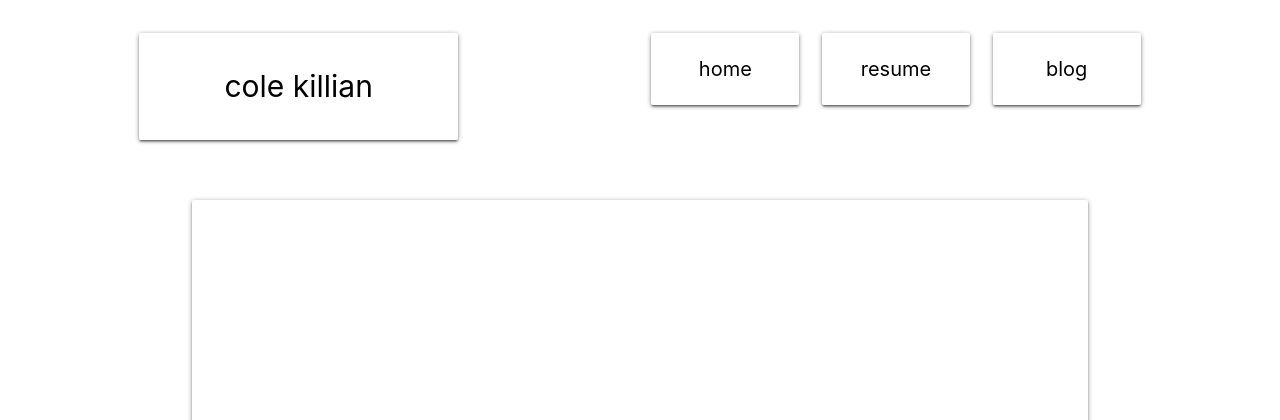
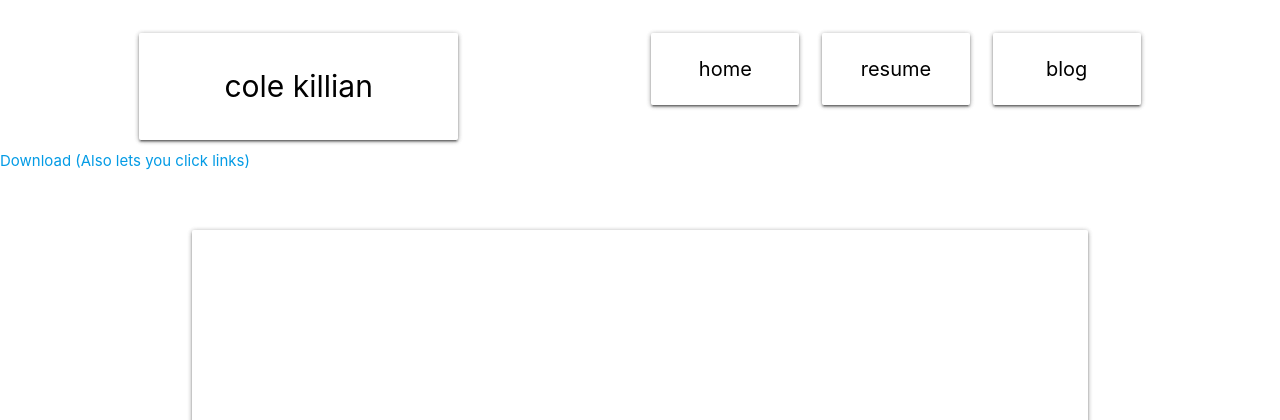
Before and after one commit to Ruborcalor/mysite, a Django app: page /resume/ in a window 1280 px wide. Shown: the top 420 px of the page. Run offline with Django 3.2, Linux system fonts and the light colour scheme.

Commit message:
add link to raw pdf

```diff
--- a/main/templates/main/resume.html
+++ b/main/templates/main/resume.html
@@ -3,6 +3,7 @@
 {% block content %}
 
   <!-- Page Content -->
+  <a href="https://github.com/Ruborcalor/resume/raw/master/resume.pdf">Download (Also lets you click links)</a>
   <div class="container" style="position: relative; top: 50px; padding: 0 0 20px 0;">
           <div class="card white darken-1">
               <div class="card-panel black-text" style="padding:1px;">
```
